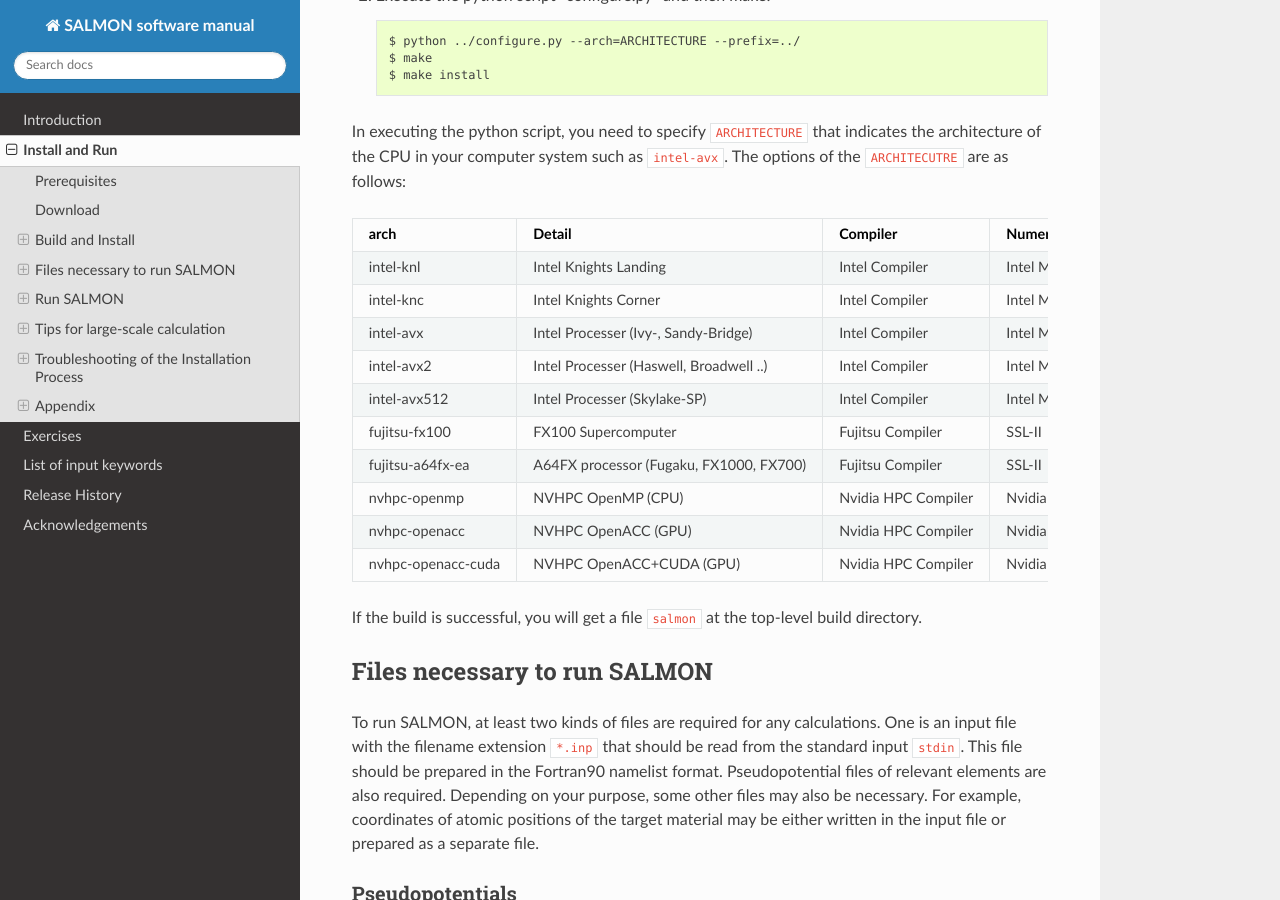
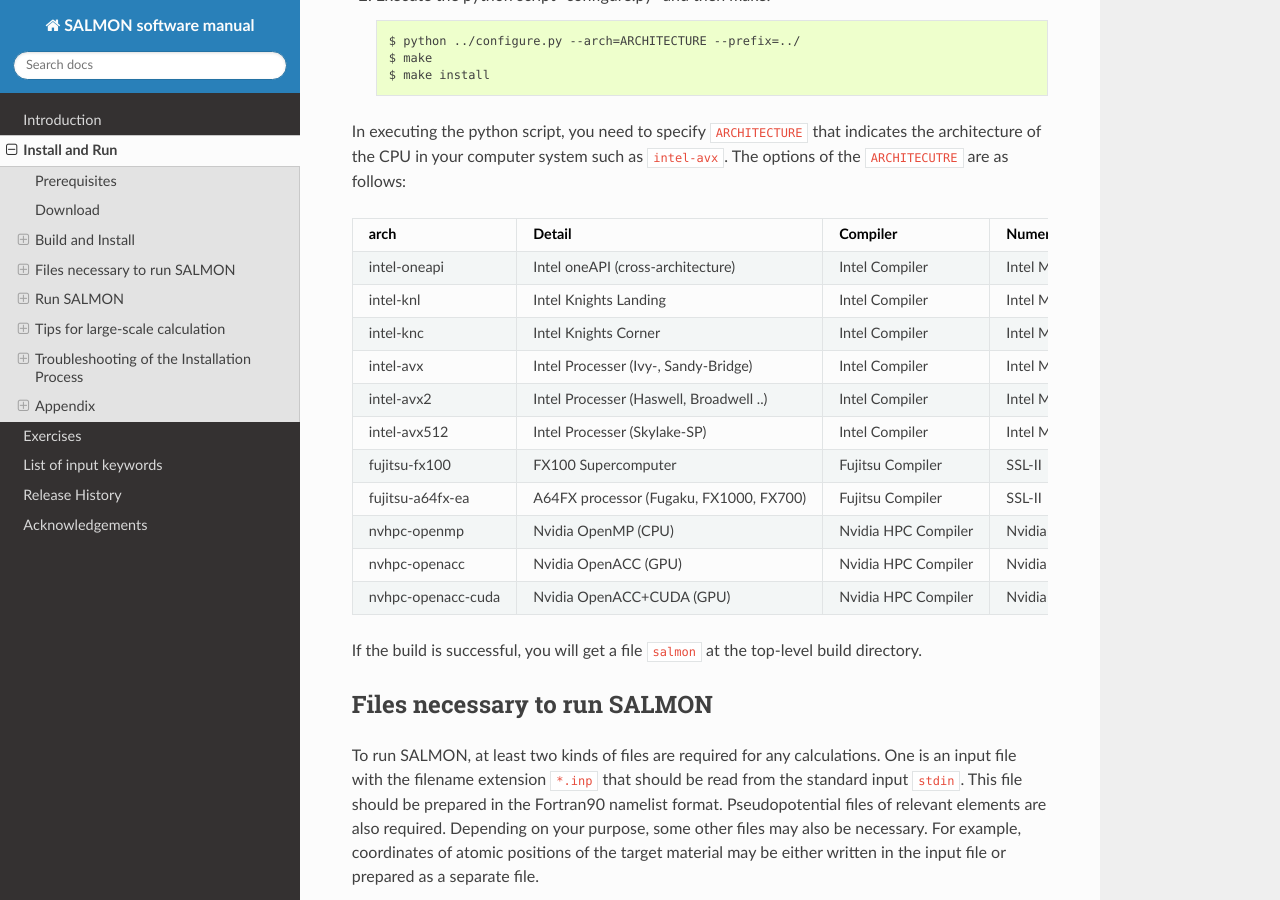
Before and after one commit to SALMON-TDDFT/SALMON-DOCS, a Sphinx documentation site: the page built from source/install_and_run.rst, in a window 1280 px wide and 900 px high, scrolled down 2952 px. Built offline with Sphinx 7.4.7 and the Read the Docs theme 3.1.0, drawn with Linux system fonts in a browser that asks for light colours; formulas are drawn with MathJax 3.

Commit message:
Update install_and_run.rst

```diff
--- a/source/install_and_run.rst
+++ b/source/install_and_run.rst
@@ -134,6 +134,7 @@
 ==================  =======================================  ===================  =================
 arch                Detail                                   Compiler             Numerical Library
 ==================  =======================================  ===================  =================
+intel-oneapi        Intel oneAPI (cross-architecture)        Intel Compiler       Intel MKL
 intel-knl           Intel Knights Landing                    Intel Compiler       Intel MKL
 intel-knc           Intel Knights Corner                     Intel Compiler       Intel MKL
 intel-avx           Intel Processer (Ivy-, Sandy-Bridge)     Intel Compiler       Intel MKL
@@ -141,9 +142,9 @@
 intel-avx512        Intel Processer (Skylake-SP)             Intel Compiler       Intel MKL
 fujitsu-fx100       FX100 Supercomputer                      Fujitsu Compiler     SSL-II
 fujitsu-a64fx-ea    A64FX processor (Fugaku, FX1000, FX700)  Fujitsu Compiler     SSL-II
-nvhpc-openmp        NVHPC OpenMP (CPU)                       Nvidia HPC Compiler  Nvidia HPC SDK
-nvhpc-openacc       NVHPC OpenACC (GPU)                      Nvidia HPC Compiler  Nvidia HPC SDK
-nvhpc-openacc-cuda  NVHPC OpenACC+CUDA (GPU)                 Nvidia HPC Compiler  Nvidia HPC SDK
+nvhpc-openmp        Nvidia OpenMP (CPU)                      Nvidia HPC Compiler  Nvidia HPC SDK
+nvhpc-openacc       Nvidia OpenACC (GPU)                     Nvidia HPC Compiler  Nvidia HPC SDK
+nvhpc-openacc-cuda  Nvidia OpenACC+CUDA (GPU)                Nvidia HPC Compiler  Nvidia HPC SDK
 ==================  =======================================  ===================  =================
 
 If the build is successful, you will get a file ``salmon`` at the top-level build directory.
```
